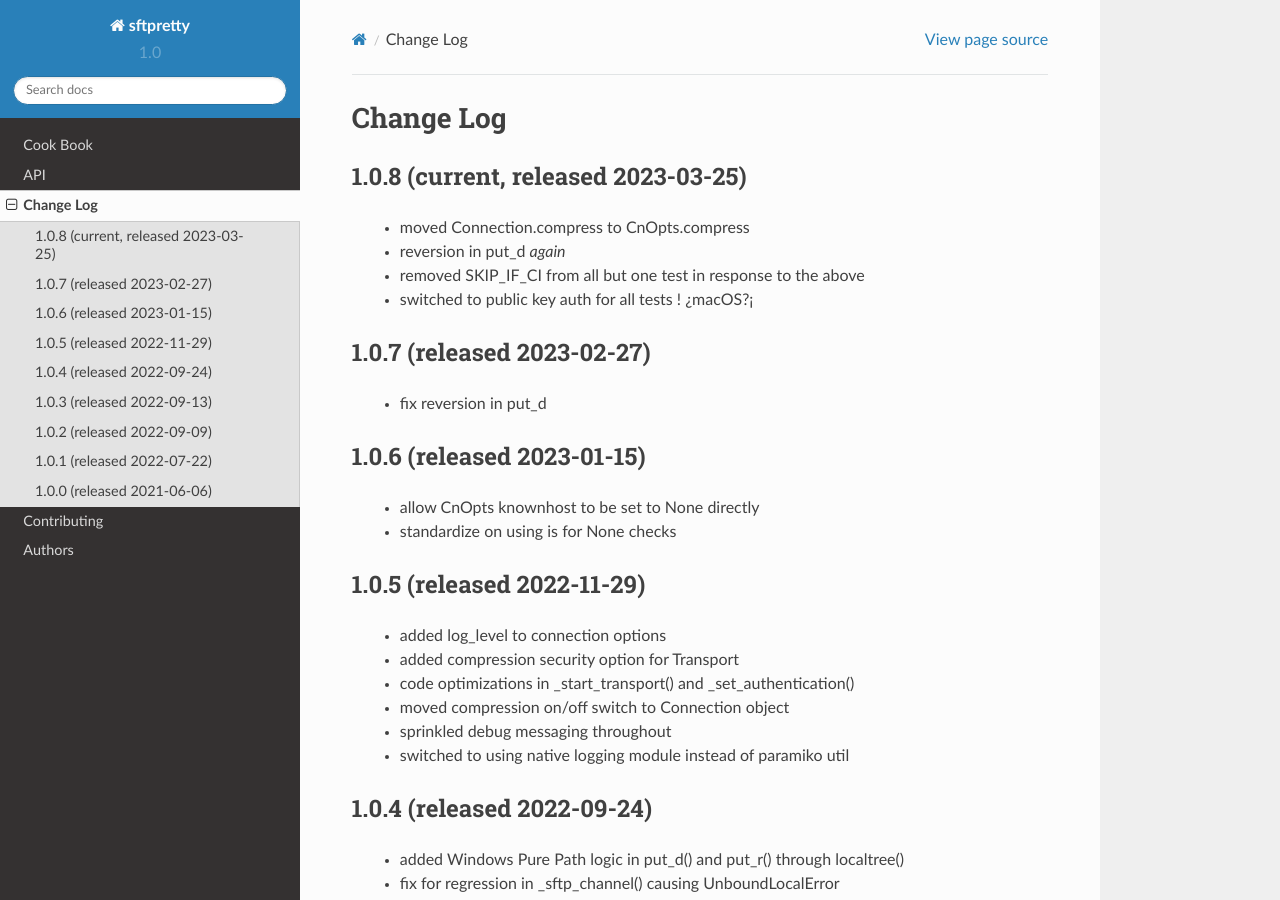
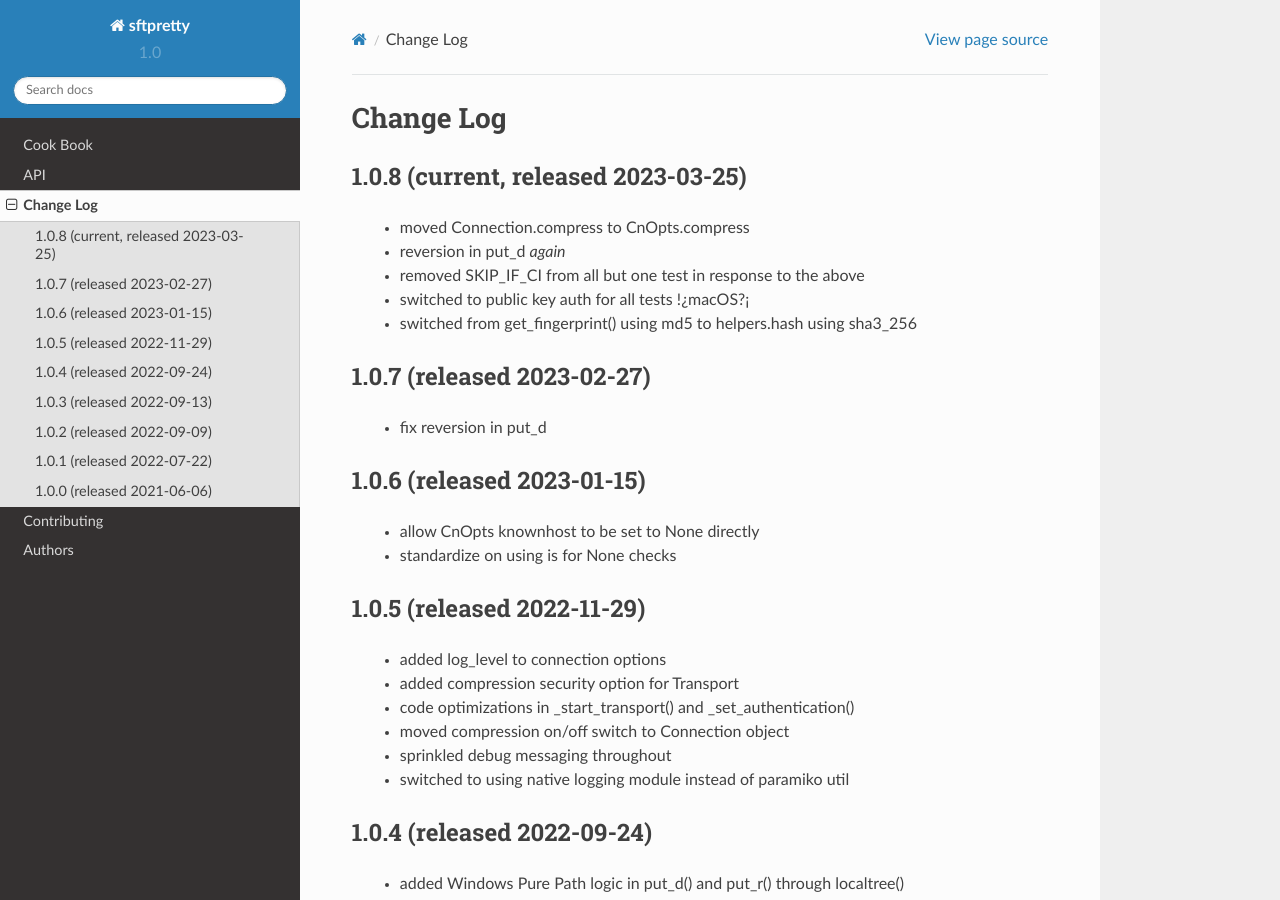
Before and after one commit to byteskeptical/sftpretty, a Sphinx documentation site: the page built from docs/changes.rst, in a window 1280 px wide and 900 px high. Built offline with Sphinx 7.4.7 and the Read the Docs theme 2.0.0, drawn with Linux system fonts in a browser that asks for light colours.

Commit message:
setting private key permission, updating the changes document, attempting to allow sftp connections on macos

```diff
--- a/docs/changes.rst
+++ b/docs/changes.rst
@@ -6,7 +6,8 @@
     * moved Connection.compress to CnOpts.compress
     * reversion in put_d *again*
     * removed SKIP_IF_CI from all but one test in response to the above
-    * switched to public key auth for all tests ! ¿macOS?¡
+    * switched to public key auth for all tests !¿macOS?¡
+    * switched from get_fingerprint() using md5 to helpers.hash using sha3_256
 
 1.0.7 (released 2023-02-27)
 ------------------------------------
```
Also changed, not shown: 3 other files.
